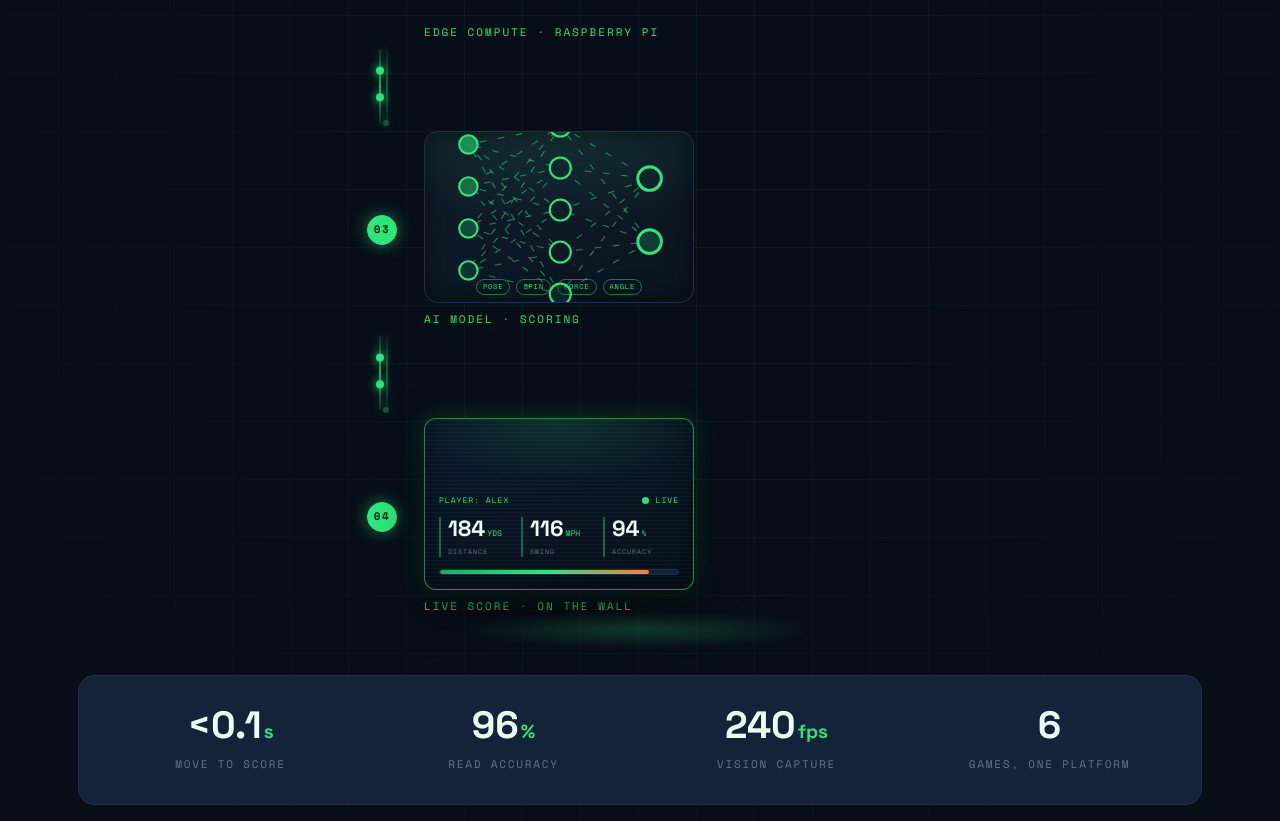
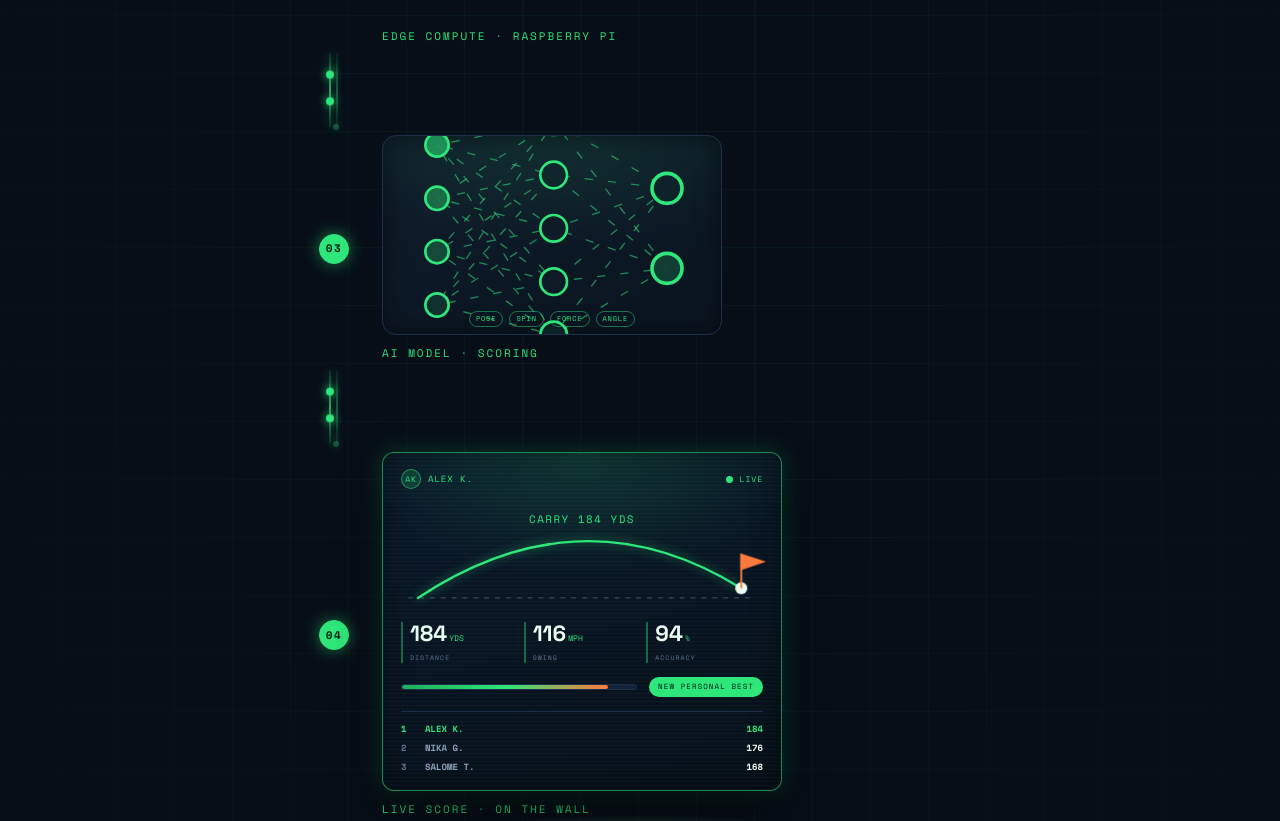
Before and after one commit to vanchacho/third_zone, a plain HTML site: page index.html in a window 1280 px wide. Shown: the part 980-1801 px from the top of the page. Drawn offline with nearby package versions, Linux system fonts and the light colour scheme.

Commit message:
Larger stages, gentle scroll-linked sway, richer scoreboard with shot trajectory, personal best and mini leaderboard

```diff
--- a/app.js
+++ b/app.js
@@ -134,7 +134,6 @@
     var visible = false;
     var lastRot = null;
     var lastLit = -1;
-    var spin = true;
 
     // how far the rig has travelled through the viewport, 0 -> 1
     function progress(r, vh) {
@@ -147,13 +146,12 @@
       var r = boardWrap.getBoundingClientRect();
       var vh = window.innerHeight || document.documentElement.clientHeight;
 
-      // 1. boards keep spinning with the scroll
-      if (spin) {
-        var rotY = -20 + (vh - r.top) * 0.5;
-        if (lastRot === null || Math.abs(rotY - lastRot) >= 1.4) {
-          lastRot = rotY;
-          boardStage.style.setProperty("--ry", rotY.toFixed(1) + "deg");
-        }
+      // 1. boards sway with the scroll
+      // gentle sway: a limited turn that always shows the boards have depth
+      var sway = -46 + progress(r, vh) * 76;
+      if (lastRot === null || Math.abs(sway - lastRot) >= 1.0) {
+        lastRot = sway;
+        boardStage.style.setProperty("--ry", sway.toFixed(1) + "deg");
       }
 
       // 2. light the stages in order: sensor -> edge -> AI -> score
@@ -180,13 +178,9 @@
       boardWrap.classList.add("complete");
       boardStage.style.setProperty("--ry", "-24deg");
     } else {
-      // weak devices: keep the pipeline, drop the continuous 3D spin
+      // weak devices: skip rendering the hidden back faces
       var cores = navigator.hardwareConcurrency || 8;
-      if (cores <= 4) {
-        boardWrap.classList.add("lite");
-        boardStage.style.setProperty("--ry", "-22deg");
-      }
-      spin = cores > 4;
+      if (cores <= 4) boardWrap.classList.add("lite");
       var vizObs = new IntersectionObserver(function (entries) {
         visible = entries[0].isIntersecting;
         boardWrap.classList.toggle("idle", !visible);
--- a/index.html
+++ b/index.html
@@ -58,7 +58,7 @@
 
     <div class="board3d reveal" id="board3d">
       <div class="rig" id="boardStage">
-      <div class="rig-slot stage " data-stage="01" style="--s:.46">
+      <div class="rig-slot stage " data-stage="01" style="--s:.72">
         <span class="stage-n">01</span>
         <div class="board-spin">
           <div class="pcb esp" style="--bw:440px;--bh:220px;--bt:16px">
@@ -137,7 +137,7 @@
         <div class="rig-label">SENSORS &middot; ESP32</div>
       </div>
       <div class="cable" data-cable="1"><span class="wire"></span><span class="wire w2"></span><i class="pulse"></i><i class="pulse d2"></i><i class="pulse d3"></i></div>
-      <div class="rig-slot stage " data-stage="02" style="--s:.56">
+      <div class="rig-slot stage " data-stage="02" style="--s:.84">
         <span class="stage-n">02</span>
         <div class="board-spin">
           <div class="pcb rpi" style="--bw:340px;--bh:228px;--bt:14px">
@@ -225,13 +225,40 @@
         <div class="gscreen">
           <div class="gs-glass"></div>
           <div class="gs-hud">
-            <div class="gs-top"><span>PLAYER: ALEX</span><span class="hud-live"><span class="pulse"></span>LIVE</span></div>
+            <div class="gs-top">
+              <span class="gs-who"><i>AK</i>ALEX K.</span>
+              <span class="hud-live"><span class="pulse"></span>LIVE</span>
+            </div>
+
+            <div class="gs-shot">
+              <svg viewBox="0 0 300 92" aria-hidden="true">
+                <line class="gs-ground" x1="6" y1="82" x2="294" y2="82"/>
+                <path class="gs-arc" d="M14 82 Q 150 -8 282 74"/>
+                <circle class="gs-ball" cx="282" cy="74" r="5"/>
+                <g class="gs-flag">
+                  <line x1="282" y1="74" x2="282" y2="46"/>
+                  <path d="M282 46 L300 52 L282 58 Z"/>
+                </g>
+                <text class="gs-carry" x="150" y="20">CARRY 184 YDS</text>
+              </svg>
+            </div>
+
             <div class="gs-stats">
               <div><b>184</b><span>YDS</span><i>DISTANCE</i></div>
               <div><b>116</b><span>MPH</span><i>SWING</i></div>
               <div><b>94</b><span>%</span><i>ACCURACY</i></div>
             </div>
-            <div class="gs-bar"><i></i></div>
+
+            <div class="gs-meta">
+              <div class="gs-bar"><i></i></div>
+              <span class="gs-badge">NEW PERSONAL BEST</span>
+            </div>
+
+            <div class="gs-board">
+              <div class="gs-row me"><span>1</span><b>ALEX K.</b><em>184</em></div>
+              <div class="gs-row"><span>2</span><b>NIKA G.</b><em>176</em></div>
+              <div class="gs-row"><span>3</span><b>SALOME T.</b><em>168</em></div>
+            </div>
           </div>
         </div>
         <div class="rig-label">LIVE SCORE &middot; ON THE WALL</div>
--- a/styles.css
+++ b/styles.css
@@ -911,7 +911,7 @@ a.game{cursor:pointer;color:inherit}
 
 /* ===================== stage 3 · neural network ===================== */
 .aicore{
-  position:relative;width:210px;height:172px;
+  position:relative;width:340px;height:200px;
   border:1px solid var(--line);border-radius:14px;
   background:
     radial-gradient(120% 90% at 50% 0%,rgba(46,230,122,.10),transparent 62%),
@@ -954,7 +954,7 @@ a.game{cursor:pointer;color:inherit}
 
 /* ===================== stage 4 · live score screen ===================== */
 .gscreen{
-  position:relative;width:250px;height:172px;
+  position:relative;width:400px;height:auto;min-height:250px;
   border:1.5px solid var(--line);border-radius:12px;
   background:linear-gradient(165deg,#0a1a2b,#061019);
   box-shadow:0 18px 40px rgba(0,0,0,.55), inset 0 0 30px rgba(0,0,0,.5);
@@ -1005,10 +1005,10 @@ a.game{cursor:pointer;color:inherit}
 }
 
 /* ---- column pipeline ---- */
-.rig{max-width:560px;margin:0 auto}
+.rig{max-width:660px;margin:0 auto}
 .rig-slot{
-  display:grid;grid-template-columns:44px 1fr;align-items:center;
-  column-gap:20px;row-gap:8px;width:100%;
+  display:grid;grid-template-columns:48px 1fr;align-items:center;
+  column-gap:24px;row-gap:10px;width:100%;
 }
 .rig-slot .stage-n{position:static;transform:none;grid-row:1 / span 2;justify-self:center}
 .rig-slot .board-spin,.rig-slot .aicore,.rig-slot .gscreen{grid-column:2;justify-self:start}
@@ -1018,7 +1018,8 @@ a.game{cursor:pointer;color:inherit}
 
 /* keep every stage the same visual width in the column */
 .board-spin{transform-origin:left center}
-.aicore,.gscreen{width:270px}
+.aicore{width:340px}
+.gscreen{width:400px}
 
 /* ---- render-cost guards ---- */
 .board3d.idle .board-spin{will-change:auto}
@@ -1029,3 +1030,53 @@ a.game{cursor:pointer;color:inherit}
   .rig-slot{grid-template-columns:34px 1fr;column-gap:12px}
   .aicore,.gscreen{width:100%;max-width:250px}
 }
+
+/* ---- live score screen, detailed ---- */
+.gscreen{padding:16px 18px;display:block}
+.gs-who{display:flex;align-items:center;gap:7px;font-size:9px;letter-spacing:.1em;color:var(--green)}
+.gs-who i{
+  font-style:normal;width:20px;height:20px;border-radius:50%;
+  display:flex;align-items:center;justify-content:center;
+  background:rgba(46,230,122,.16);border:1px solid rgba(46,230,122,.5);
+  font-size:8px;color:var(--green);
+}
+.gs-shot{margin:10px 0 12px}
+.gs-shot svg{width:100%;height:auto;display:block;overflow:visible}
+.gs-ground{stroke:rgba(139,160,184,.35);stroke-width:1;stroke-dasharray:4 5}
+.gs-arc{
+  fill:none;stroke:var(--green);stroke-width:2;stroke-linecap:round;
+  stroke-dasharray:420;stroke-dashoffset:420;
+  filter:drop-shadow(0 0 4px rgba(46,230,122,.55));
+}
+.stage.on .gs-arc{animation:arcDraw 1.5s cubic-bezier(.25,.8,.3,1) forwards}
+@keyframes arcDraw{to{stroke-dashoffset:0}}
+.gs-ball{fill:#eafff2;opacity:0}
+.stage.on .gs-ball{animation:ballIn .4s ease-out 1.35s forwards}
+@keyframes ballIn{to{opacity:1}}
+.gs-flag{stroke:var(--orange);stroke-width:1.6;fill:var(--orange);opacity:0}
+.stage.on .gs-flag{animation:ballIn .4s ease-out 1.5s forwards}
+.gs-carry{
+  fill:var(--green);font-family:var(--mono);font-size:9px;letter-spacing:.14em;
+  text-anchor:middle;opacity:0;
+}
+.stage.on .gs-carry{animation:ballIn .5s ease-out 1.6s forwards}
+.gs-meta{display:flex;align-items:center;gap:12px;margin-top:14px}
+.gs-meta .gs-bar{flex:1;margin-top:0}
+.gs-badge{
+  font-size:7.5px;letter-spacing:.14em;color:#052213;background:var(--green);
+  border-radius:20px;padding:4px 9px;white-space:nowrap;
+  opacity:0;transform:translateY(4px);transition:opacity .5s ease .9s,transform .5s ease .9s;
+}
+.stage.on .gs-badge{opacity:1;transform:none}
+.gs-board{margin-top:14px;border-top:1px solid var(--line);padding-top:10px;display:grid;gap:5px}
+.gs-row{
+  display:grid;grid-template-columns:16px 1fr auto;align-items:center;gap:8px;
+  font-size:9px;color:var(--muted);
+}
+.gs-row span{color:var(--muted-2);font-weight:700}
+.gs-row b{font-weight:600;color:var(--muted)}
+.gs-row em{font-style:normal;color:#eafff2;font-weight:700}
+.gs-row.me span,.gs-row.me b,.gs-row.me em{color:var(--green)}
+@media(max-width:640px){
+  .aicore,.gscreen{width:100%;max-width:320px}
+}
```
